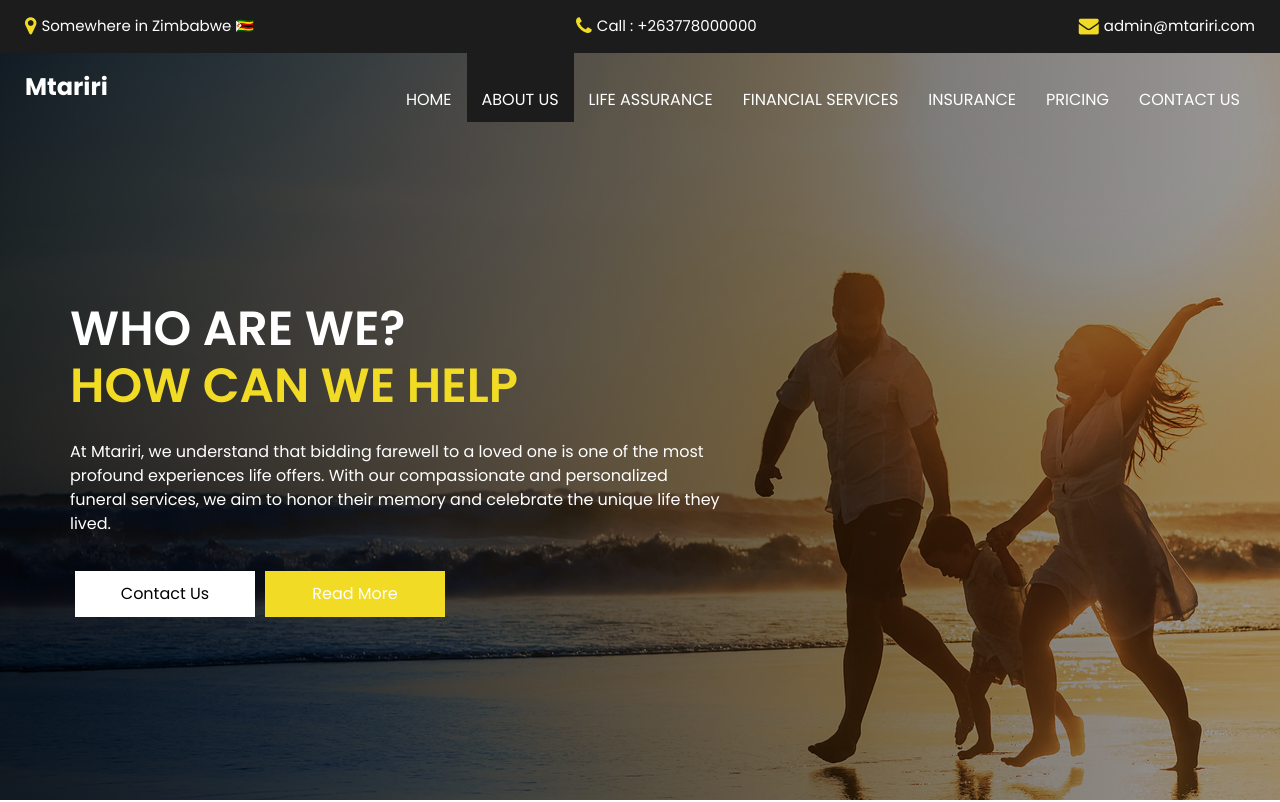
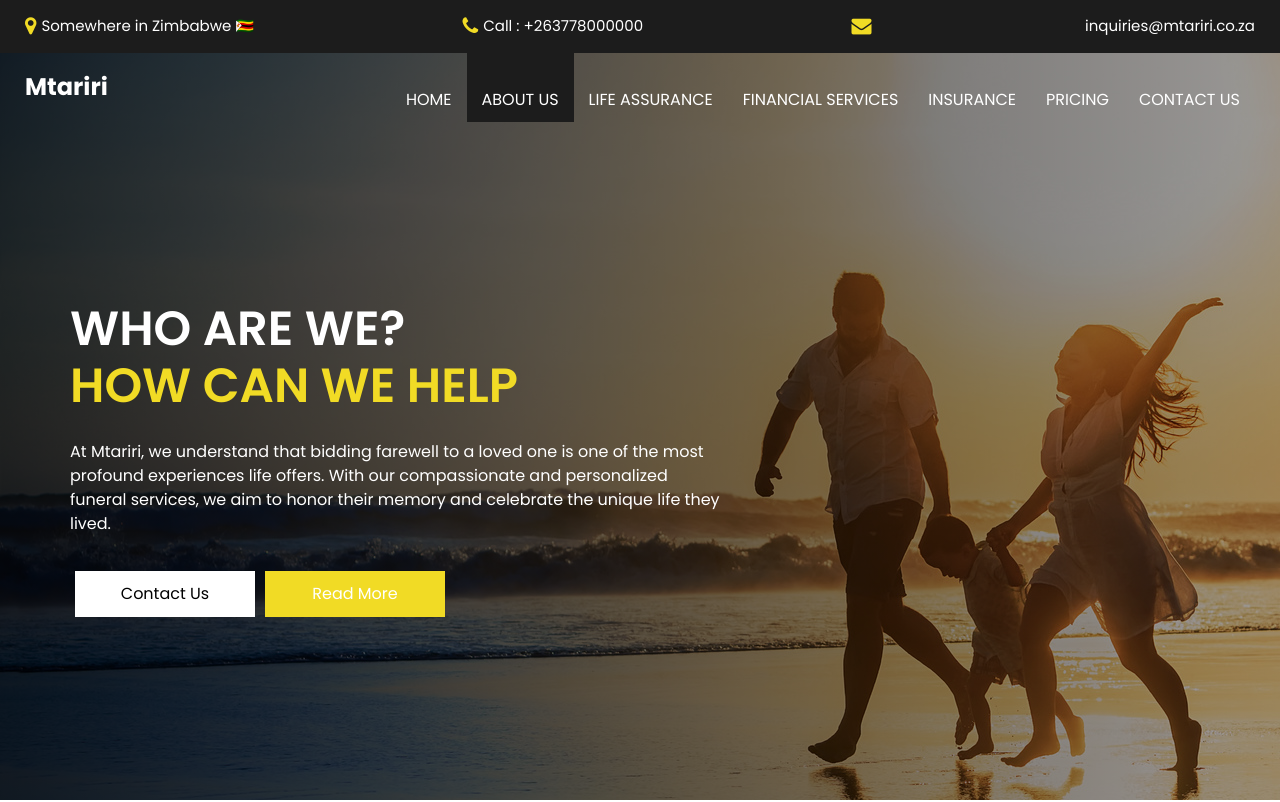
Before and after one commit to nia-cloud-official/mtariri, a plain HTML site: page about.html in a window 1280 px wide. Shown: the top 802 px of the page. Drawn offline with Linux system fonts and the light colour scheme.

Commit message:
Changed emails

```diff
--- a/about.html
+++ b/about.html
@@ -56,7 +56,7 @@
             <a href="" class="contact_link3">
               <i class="fa fa-envelope" aria-hidden="true"></i>
               <span>
-                admin@mtariri.com
+                <a href="mailto:inquiries@mtariri.co.za">inquiries@mtariri.co.za</a>
               </span>
             </a>
           </div>
```
Also changed, not shown: contact.html (+1 -1 lines), finance.html (+1 -1 lines), index.html (+1 -1 lines), insurance.html (+1 -1 lines), life.html (+1 -1 lines), pay.html (+1 -1 lines).
